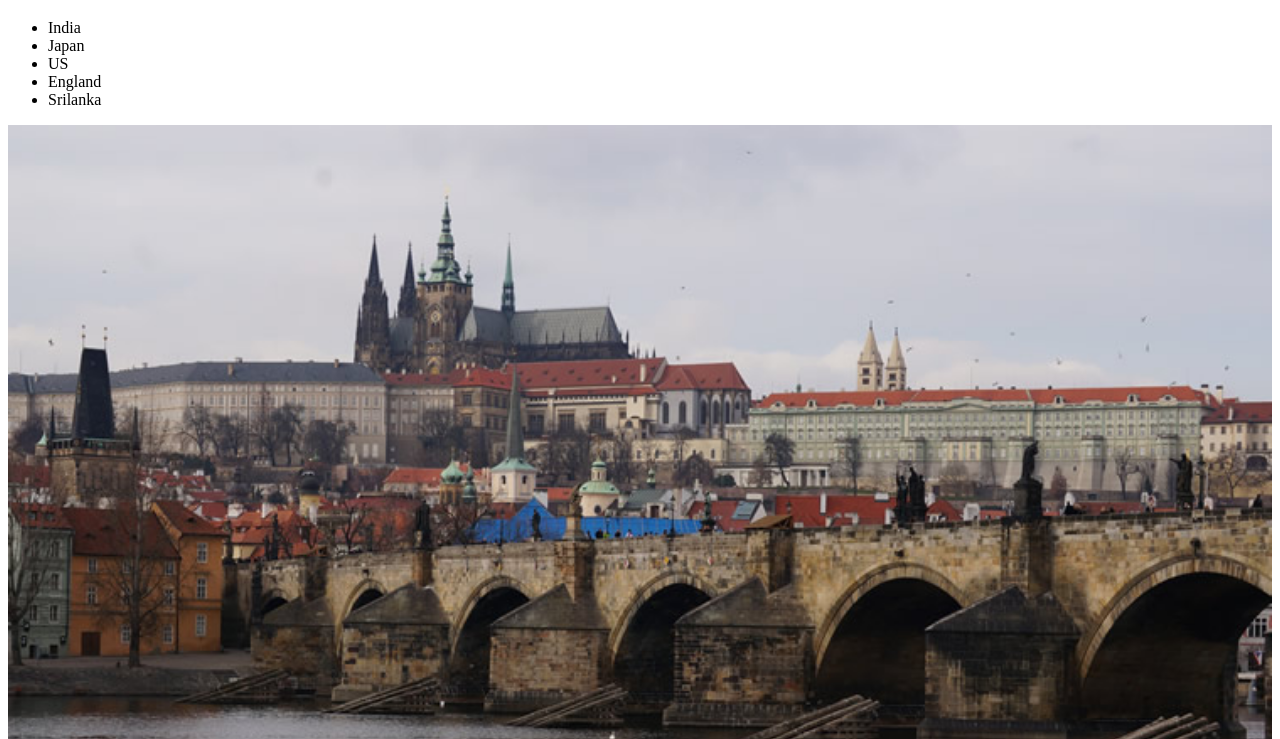
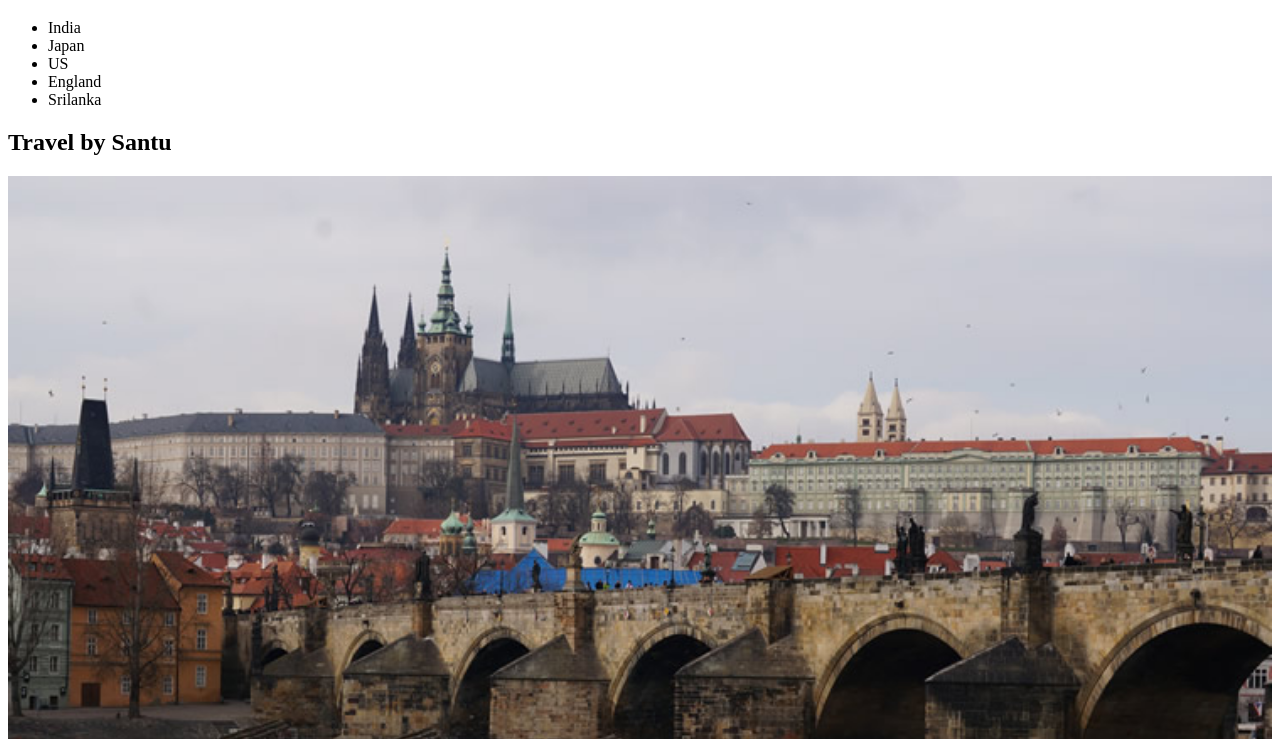
Before and after one commit to rahatechnologies/B15_finished_Day4_first_html_project, a plain HTML site: page index.html in a window 1280 px wide. Shown: the part 61-800 px from the top of the page. Drawn offline with Linux system fonts and the light colour scheme.

Commit message:
Updated index.html

```diff
--- a/index.html
+++ b/index.html
@@ -18,6 +18,7 @@
         <li>Srilanka</li>
 
     </ul>
+    <h2>Travel by Santu</h2>
     <img src="photo.jpg" alt="fig:photo" width="100%">
     <img src="animation.gif" alt="fig:animation" height="100" width="300" onclick="speak()"/>
     <h2>Travel Video</h2>
```
